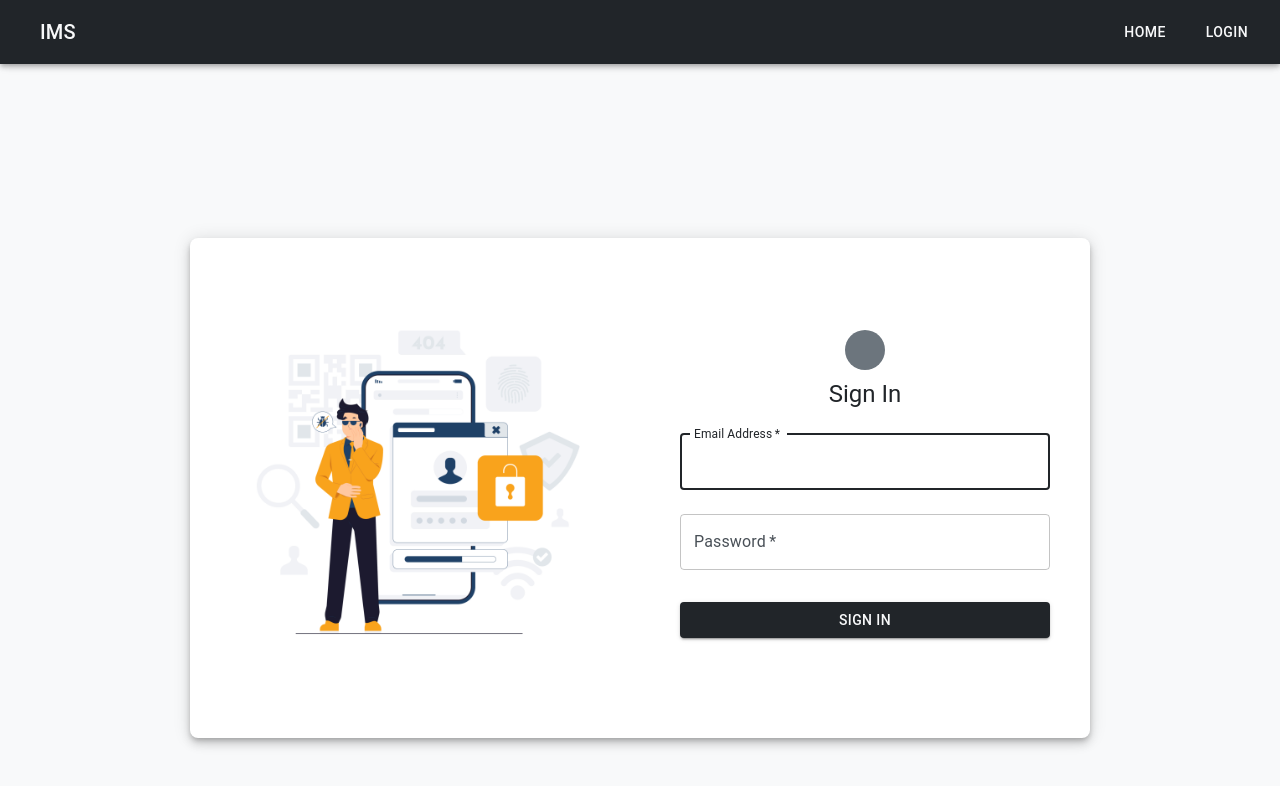
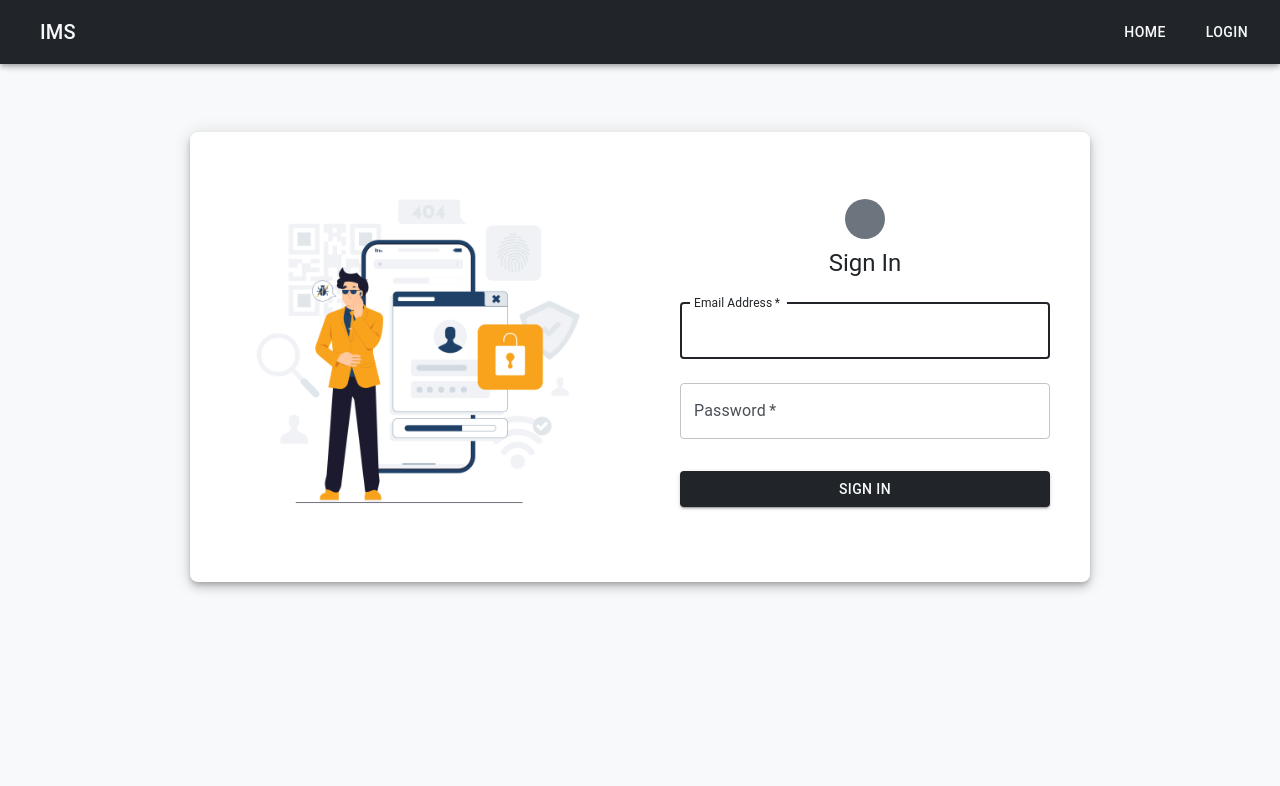
Before and after one commit to Muhammad-Nadeem-9911/IMS, a React (Create React App) app in the folder frontend/: page /login in a window 1280 px wide. Shown: the top 786 px of the page. Built offline with nearby package versions, Linux system fonts and the light colour scheme; no server answers; some icons are missing.

Commit message:
Login page update

```diff
--- a/frontend/src/pages/LoginPage.js
+++ b/frontend/src/pages/LoginPage.js
@@ -60,19 +60,35 @@ const LoginPage = () => {
     return (
         <Container
             component="main"
-            maxWidth="lg" // Changed from 'xs' to 'lg' to accommodate two columns
-            sx={{ height: '100vh', display: 'flex', alignItems: 'center', justifyContent: 'center' }}
+            maxWidth="lg"
+            disableGutters // Remove default padding to allow Paper to control spacing
+            sx={{
+                height: '100%', // Set height to 100% of the viewport height
+                display: 'flex', // Enable flexbox
+                alignItems: 'center', // Vertically center the flex item (Paper)
+                justifyContent: 'center', // Horizontally center the flex item (Paper)
+                padding: 0, // We will now control padding more specifically
+                // Add padding to the Container itself.
+                // This padding will "push" the Paper component inwards,
+                // effectively reducing the space it can occupy and ensuring space around it.
+                paddingTop: '5.5vh',    // Applying paddingTop from your CSS snippet
+                //paddingBottom: '0vh',   // Applying paddingBottom from your CSS snippet (can also be 0)
+                boxSizing: 'border-box', // Crucial: ensures padding is within the 100vh height
+            }}
         >
             <Paper
                 elevation={6}
                 sx={{
-                    display: 'flex', // Make Paper a flex container
+                    display: 'flex',
                     flexDirection: { xs: 'column', sm: 'row' }, // Stack on xs, row on sm+
-                    borderRadius: 2,
-                    overflow: 'hidden',
-                    width: '100%',
-                    maxWidth: '900px',
-                    minHeight: '500px'
+                    borderRadius: 2, // Softer corners
+                    overflow: 'hidden', // Crucial to prevent internal scrollbars from pushing content out
+                    width: '100%', // Take full width up to maxWidth
+                    maxWidth: '900px', // Limit the maximum width of the login box
+                    // maxHeight should now be relative to the flex item space provided by the padded Container.
+                    // Setting it to 100% means it will try to fill the available vertical space
+                    maxHeight: '100%', // which is now 100vh - paddingTop (3vh) - paddingBottom (0vh) = 97vh.
+                    // margin: 'auto', // Removed: Parent Container handles centering
                 }}
             >
                     {/* Image Section - Now a direct child Box acting as a flex item */}
@@ -80,14 +96,15 @@ const LoginPage = () => {
                         sx={{
                             display: { xs: 'none', sm: 'flex' }, // Hide on xs, show as flex on sm+
                             flex: { sm: 1, md: '0 0 50%' }, // Takes up space, or 50% basis on md+
-                            // On sm, it will take 1 part of available space if form section also has flex:1 or similar
-                            // Or more explicitly: flexBasis: { sm: '40%', md: '50%'},
-                            alignItems: 'center',
+                            alignItems: 'center', // Center content vertically within this Box
                             justifyContent: 'center',
+                            // Use padding here instead of on the Grid item
+                            // p: 3, // Padding inside the image section
                             p: 3, // Padding inside the image grid item
                             overflow: 'hidden', // Prevent image from overflowing its container
                         }}
                     >
+                        {/* The image itself */}
                         {/* Placeholder for your vector image */}
                         <Box
                             component="img" // Render as an <img> tag
@@ -96,8 +113,8 @@ const LoginPage = () => {
                             sx={{ // Apply styles to the image itself
                                 width: '100%', // Image takes full width of its container
                                 height: 'auto', // Maintain aspect ratio
-                                maxWidth: '100%', // Ensure it doesn't overflow its container
-                                maxHeight: '100%', // Ensure image does not exceed the height of its container
+                                maxWidth: '100%', // Ensure image doesn't exceed the width of its container
+                                maxHeight: '100%', // Ensure image does not exceed the height of its container (relative to the Paper's height)
                                 objectFit: 'contain', // Scales image down to fit, maintaining aspect ratio
                             }}
                         /> {/* Ensure Box is self-closing for img component */}
@@ -105,13 +122,16 @@ const LoginPage = () => {
 
                     {/* Form Section */}
                     <Box
+                        // This Box contains the form elements
                         sx={{
                             flex: { sm: 1, md: '0 0 50%' }, // Takes up space, or 50% basis on md+
-                            // On sm, it will take 1 part of available space if image section also has flex:1 or similar
-                            // Or more explicitly: flexBasis: { sm: '60%', md: '50%'},
-                            p: { xs: 3, md: 5 },
-                            display: 'flex', flexDirection: 'column', alignItems: 'center', justifyContent: 'center',
-                            overflow: 'auto' // In case form content is too long
+                            p: { xs: 3, md: 5 }, // Internal padding for the form section
+                            display: 'flex',
+                            flexDirection: 'column',
+                            alignItems: 'center',
+                            justifyContent: 'center', // Center form content vertically within this Box
+                            overflowY: 'hidden', // Prevent vertical scrolling within this Box
+                            // This is important if the Paper's height is constrained and form content is tall.
                         }}>
                         <Avatar sx={{ m: 1, bgcolor: 'secondary.main' }}>
                             <LockOutlinedIcon />
```
